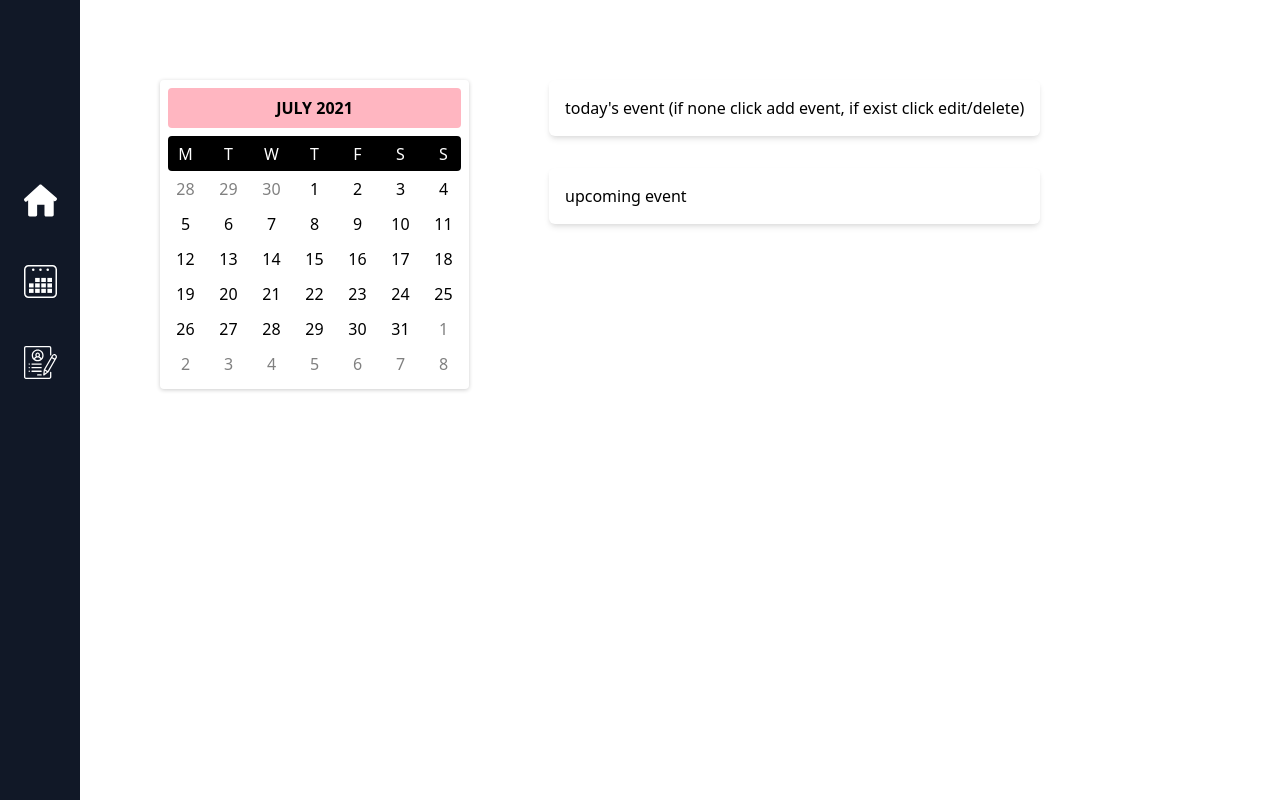
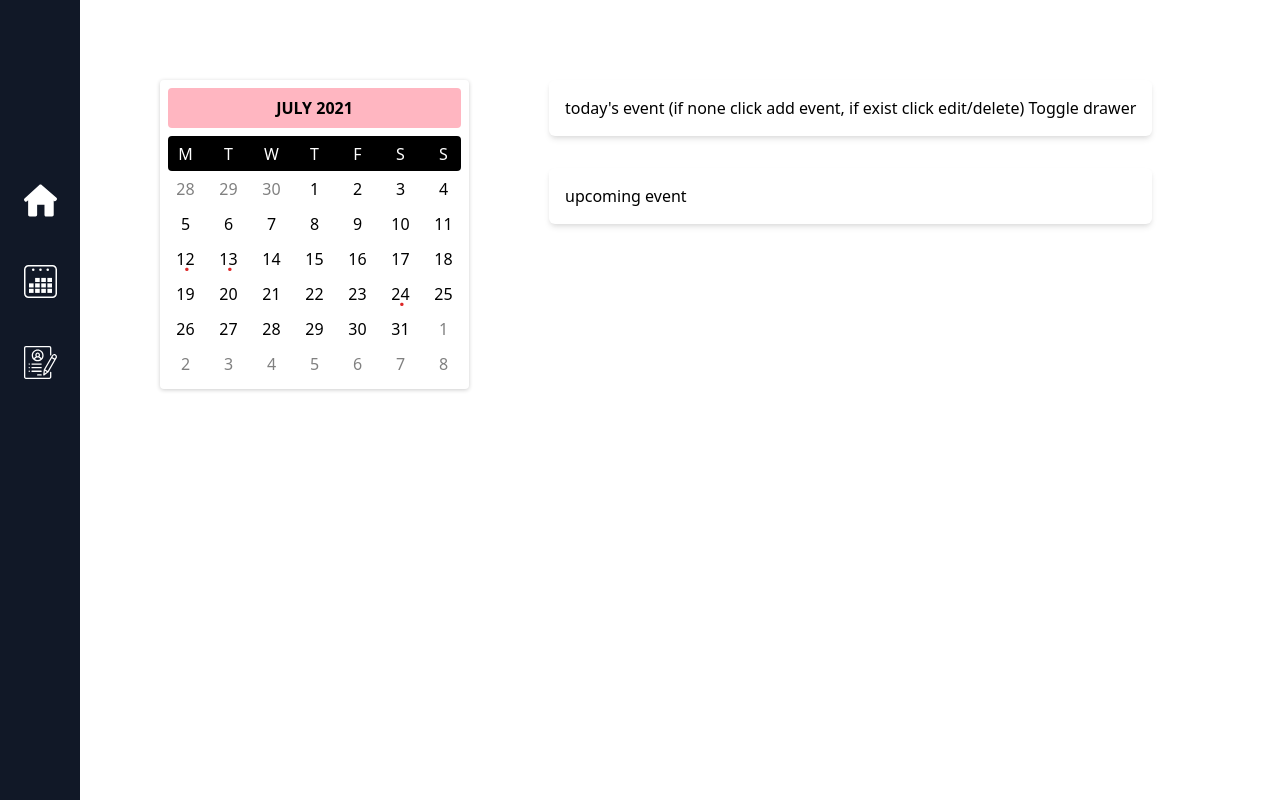
Before and after one commit to hannah-mazri/ng-intlog, an Angular app: page /schedule in a window 1280 px wide. Before the commit this address led to /. Built offline with nearby package versions, Linux system fonts and the light colour scheme.

Commit message:
lazy load schedule + refactor

```diff
--- a/src/app/app-routing.module.ts
+++ b/src/app/app-routing.module.ts
@@ -1,10 +1,21 @@
 import { NgModule } from '@angular/core';
 import { Routes, RouterModule } from '@angular/router';
 
-const routes: Routes = [];
+const routes: Routes = [
+  {
+    path: '',
+    pathMatch: 'full',
+    redirectTo: '/schedule',
+  },
+  {
+    path: 'schedule',
+    loadChildren: () =>
+      import('./pages/schedule/schedule.module').then((m) => m.EventModule),
+  },
+];
 
 @NgModule({
   imports: [RouterModule.forRoot(routes)],
-  exports: [RouterModule]
+  exports: [RouterModule],
 })
-export class AppRoutingModule { }
+export class AppRoutingModule {}
--- a/src/app/app.component.html
+++ b/src/app/app.component.html
@@ -1,55 +1,4 @@
-<router-outlet></router-outlet>
-
 <div class="flex h-screen">
   <app-sidenav></app-sidenav>
-  <div class="p-20 flex">
-    <div class="flex flex-col">
-      <app-calendar-container></app-calendar-container>
-    </div>
-    <div class="ml-20">
-      <div class="bg-white shadow-md p-4 rounded-md">
-        today's event (if none click add event, if exist click edit/delete)
-      </div>
-      <div class="mt-8 bg-white shadow-md p-4 rounded-md">upcoming event</div>
-    </div>
-    <div
-      class="
-        hidden
-        absolute
-        right-0
-        top-0
-        h-full
-        w-80
-        bg-gray-200
-        shadow-xl
-        px-6
-        pb-6
-        border-l
-      "
-    >
-      <div class="flex flex-col h-full">
-        <div class="my-8 font-semibold text-lg uppercase">23 July 2021</div>
-        <form class="flex flex-col justify-between h-full">
-          <div>
-            <div class="flex flex-col">
-              <label for="time" class="mb-1">Time</label>
-              <input type="time" name="time" id="time" />
-            </div>
-            <div class="flex flex-col mt-6">
-              <label for="activity" class="mb-1">Activity</label>
-              <textarea name="activity" id="" cols="30" rows="10"></textarea>
-            </div>
-          </div>
-          <div class="flex justify-end">
-            <button
-              type="submit"
-              class="py-3 px-12 rounded-md bg-gray-900 text-white"
-            >
-              Save
-            </button>
-          </div>
-        </form>
-      </div>
-    </div>
-  </div>
+  <router-outlet></router-outlet>
 </div>
--- a/src/app/app.component.ts
+++ b/src/app/app.component.ts
@@ -3,8 +3,13 @@ import { Component } from '@angular/core';
 @Component({
   selector: 'app-root',
   templateUrl: './app.component.html',
-  styleUrls: ['./app.component.scss']
+  styleUrls: ['./app.component.scss'],
 })
 export class AppComponent {
   title = 'ng-intlog';
+  displayDrawer = false;
+
+  toggleDrawer() {
+    this.displayDrawer = !this.displayDrawer;
+  }
 }
--- a/src/app/calendar-container/calendar-container.component.html
+++ b/src/app/pages/schedule/components/calendar-container/calendar-container.component.html
@@ -18,9 +18,15 @@
     </button>
     <button
       *ngFor="let currentMonthDate of getDatesInCurrentMonth()"
-      class="w-full h-full"
+      class="w-full h-full relative"
     >
       {{ currentMonthDate }}
+      <div
+        *ngIf="checkActivity(currentMonthDate)"
+        class="absolute -bottom-0.5 left-4 text-red-600 text-xl font-semibold"
+      >
+        .
+      </div>
     </button>
     <button
       *ngFor="let nextMonthDate of getDatesInNextMonth()"
--- a/src/app/calendar-container/calendar-container.component.ts
+++ b/src/app/pages/schedule/components/calendar-container/calendar-container.component.ts
@@ -1,4 +1,4 @@
-import { Component, OnInit } from '@angular/core';
+import { Component, Input, OnInit } from '@angular/core';
 
 @Component({
   selector: 'app-calendar-container',
@@ -6,6 +6,9 @@ import { Component, OnInit } from '@angular/core';
   styleUrls: ['./calendar-container.component.scss'],
 })
 export class CalendarContainerComponent implements OnInit {
+  @Input() scheduleDetail = [];
+  hasActivity = true;
+
   months = [
     'January',
     'February',
@@ -51,6 +54,16 @@ export class CalendarContainerComponent implements OnInit {
     this.getDatesInNextMonth();
   }
 
+  get activityDates() {
+    return this.scheduleDetail.map((item) => {
+      return item['date'];
+    });
+  }
+
+  checkActivity(date: number) {
+    return this.activityDates.indexOf(date) > -1;
+  }
+
   getDatesInPreviousMonth(): number[] {
     const arr = [];
     for (let i = this.indexOfFirstDayInCurrentMonth - 2; i >= 0; i--) {
--- /dev/null
+++ b/src/app/services/layout/layout.service.ts
@@ -0,0 +1,9 @@
+import { Injectable } from '@angular/core';
+
+@Injectable({
+  providedIn: 'root'
+})
+export class LayoutService {
+
+  constructor() { }
+}
```
Also changed, not shown: src/app/app.module.ts (+4 -12 lines), src/app/pages/schedule/components/calendar-container/calendar-container.component.scss (renamed from src/app/calendar-container/calendar-container.component.scss), 2 other files (tests, documents, lock files or other folders).
